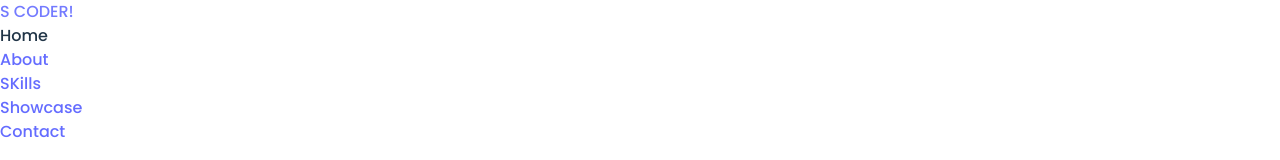
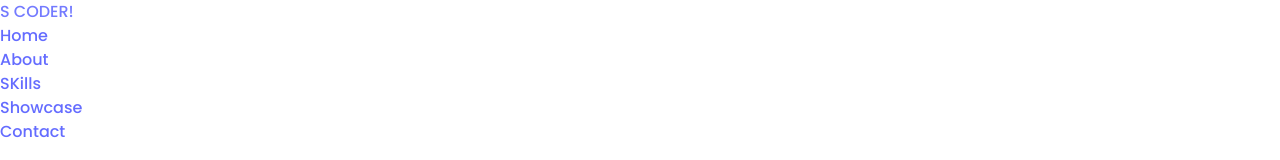
Before and after one commit to DevproSachin/portfolio, a React (Vite) app: page / in a window 1280 px wide. Shown: the top 160 px of the page. Built offline with nearby package versions, Linux system fonts and the light colour scheme.

Commit message:
new changes

```diff
--- a/src/components/Header.jsx
+++ b/src/components/Header.jsx
@@ -4,10 +4,10 @@ function Header() {
   return (
     <>
       <div className="flex justify-between flex-row sm:flex-row  px-10 py-3">
-        <a className="logos text-4xl text-black cursor-pointer font-extrabold"><span className="text-red-500">S </span>CODER!</a>
+        <a className="logos text-4xl text-black cursor-pointer font-extrabold" href="https://devprosachin.github.io/portfolio/"><span className="text-red-500">S </span>CODER!</a>
         <div className="hidden md:flex">
           <ul className=" gap-4 md:gap-14 cursor-pointer font-extrabold flex flex-row place-items-center">
-            <li className="transition ease-in hover:scale-125">Home</li>
+            <li className="transition ease-in hover:scale-125"><a href="https://devprosachin.github.io/portfolio/" className="text-red-700 hover:text-black">Home</a> </li>
             <li className="transition ease-in hover:scale-125"><a href="#rt" className="text-red-700 hover:text-black">About</a></li>
             <li className="transition ease-in hover:scale-125"><a href="#sr" className="text-red-700 hover:text-black"> SKills </a></li>
             <li className="transition ease-in hover:scale-125"><a href="#port" className="text-red-700 hover:text-black"> Showcase </a> </li>
```
